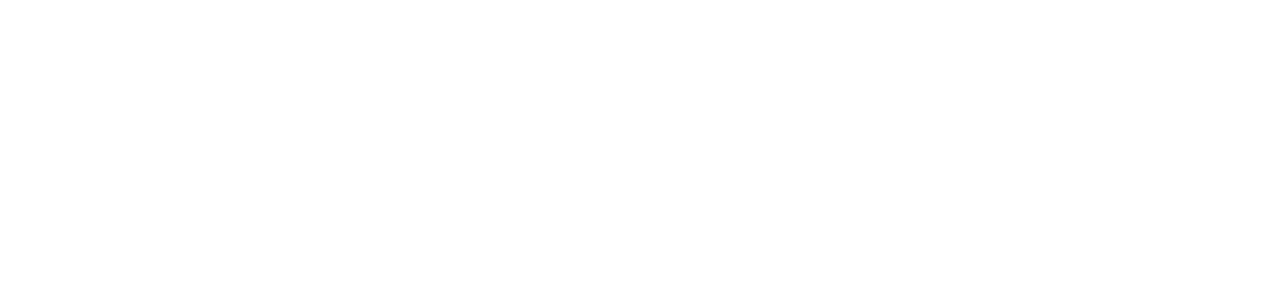
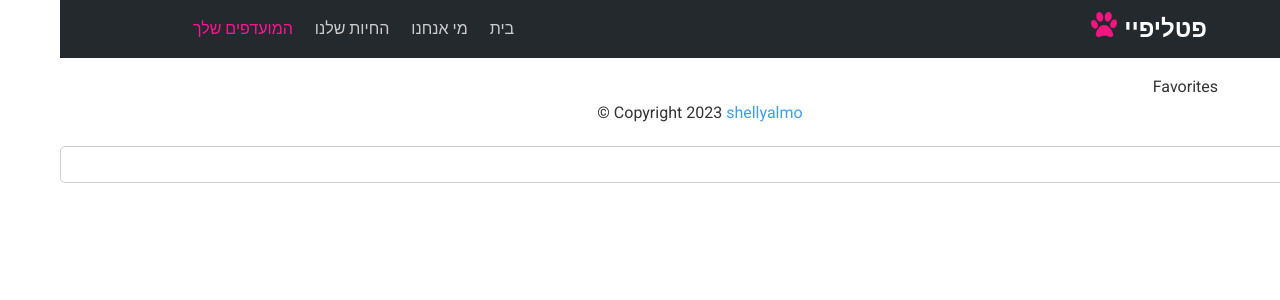
Before and after one commit to shellyalmo/petlify, a React (Create React App) app: page /favorites in a window 1280 px wide. Before the commit this address had no page. Shown: the top 300 px of the page. Built offline with nearby package versions, Linux system fonts and the light colour scheme.

Commit message:
add firebase

```diff
--- a/package.json
+++ b/package.json
@@ -38,5 +38,8 @@
       "last 1 firefox version",
       "last 1 safari version"
     ]
+  },
+  "devDependencies": {
+    "dotenv-webpack": "^2.0.0"
   }
 }
--- a/src/App.js
+++ b/src/App.js
@@ -1,9 +1,18 @@
 import { BrowserRouter, Routes, Route } from "react-router-dom";
 
 import { SharedLayout } from "./components";
-import { Home, About, Pets } from "./pages";
+import { Home, About, Pets, Favorites } from "./pages";
+
+import { useRef } from "react";
 
 const App = () => {
+  const dataRef = useRef();
+  const submithandler = (e) => {
+    e.preventDefault();
+    handleSubmit(dataRef.current.value);
+    dataRef.current.value = "";
+  };
+
   return (
     <BrowserRouter>
       <div className="App">
@@ -12,10 +21,15 @@
             <Route index element={<Home />} />
             <Route path="about" element={<About />} />
             <Route path="pets" element={<Pets />} />
-            {/* <Route path="user/:id" element={<User />} />
-            <Route path="*" element={<NotFound />} /> */}
+            <Route path="favorites" element={<Favorites />} />
           </Route>
         </Routes>
+      </div>
+      <div className="App">
+        <form onSubmit={submithandler}>
+          <input type="text" ref={dataRef} />
+          <button type="submit">Save</button>
+        </form>
       </div>
     </BrowserRouter>
   );
--- /dev/null
+++ b/src/pages/Favorites.js
@@ -0,0 +1,7 @@
+import React from "react";
+
+const Favorites = () => {
+  return <div>Favorites</div>;
+};
+
+export default Favorites;
--- a/src/pages/index.js
+++ b/src/pages/index.js
@@ -1,7 +1,6 @@
 import About from "./About";
 import Home from "./Home";
 import Pets from "./Pets";
-// import NotFound from './NotFound';
-// import User from './User';
+import Favorites from "./Favorites";
 
-export { About, Home, Pets };
+export { About, Home, Pets, Favorites };
```
Also changed, not shown: src/firebase_setup/firebase.js (added, +20 -0 lines), src/handles/handlesubmit.js (added, +15 -0 lines), 2 other files (tests, documents, lock files or other folders).
